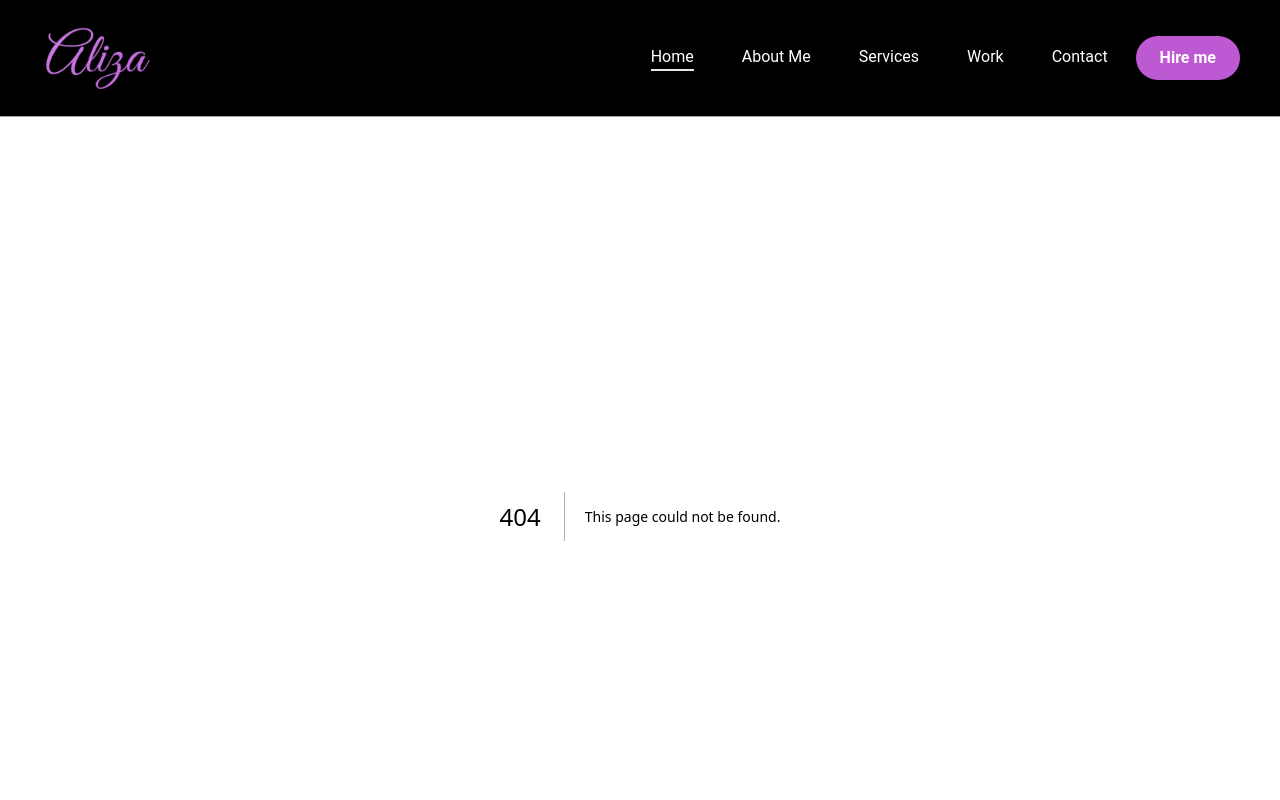
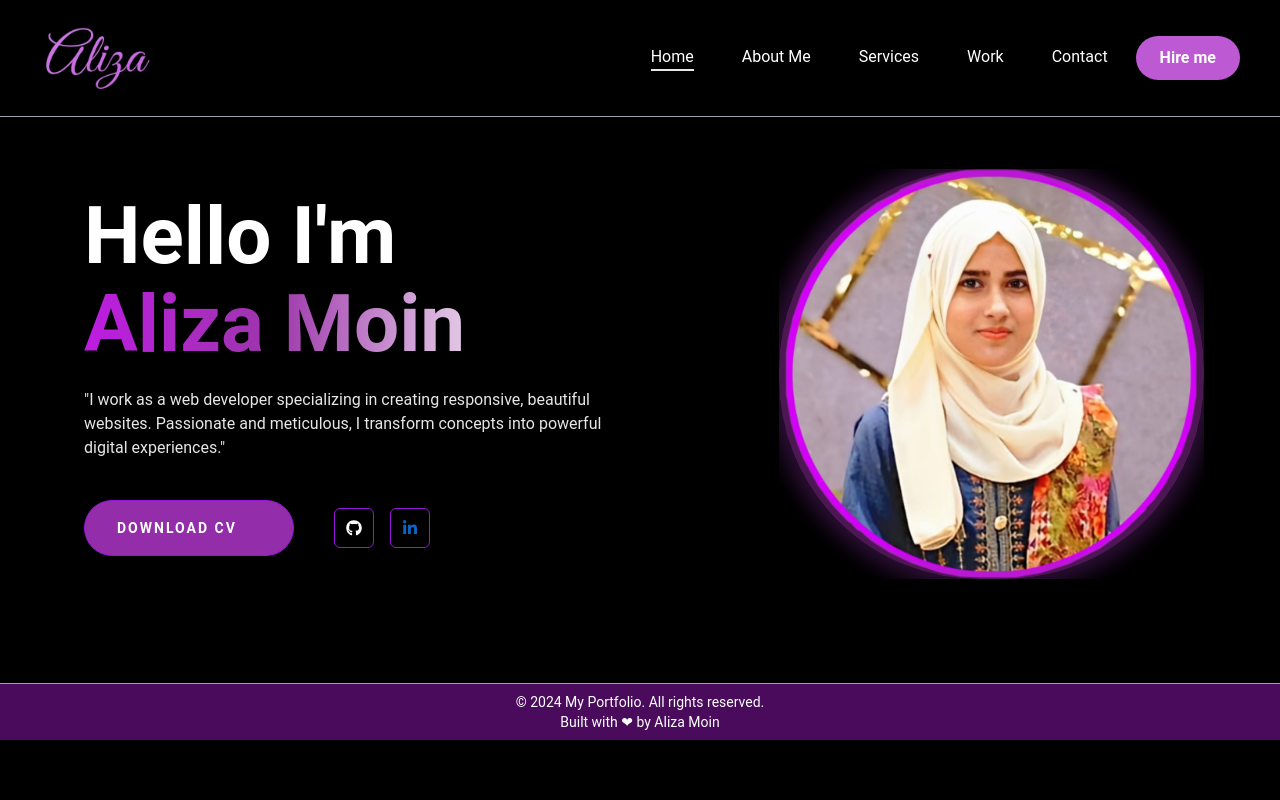
Before and after one commit to aliza-moin18/Personal-Portfolio, a Next.js app: page / in a window 1280 px wide. Before the commit this address had no page. Shown: the top 800 px of the page. Built offline with nearby package versions, Linux system fonts and the light colour scheme.

Commit message:
Add files via upload

```diff
--- /dev/null
+++ b/src/app/page.tsx
@@ -0,0 +1,62 @@
+"use client";
+
+import { Button } from '@/components/ui/button';
+import { FiDownload } from "react-icons/fi";
+import Social from '@/components/ui/Social';
+import Photo from '@/components/ui/Photo';
+import { motion } from "framer-motion";
+
+const Home = () => {
+  return (
+     <section className='h-full pt-0 pb-0 xl:pt-1 xl:pb-1 ml-14'>
+      <div className='container mx-auto h-full px-2 xl:px-7'>
+        <div className='flex flex-col xl:flex-row items-center justify-between xl:pt-12 xl:pb-5'>
+
+          <motion.div
+            initial={{ opacity: 0, x: -50 }}
+            animate={{ opacity: 1, x: 0 }}
+            transition={{ delay: 0.5, duration: 1, ease: "easeOut" }}
+            className='text-center xl:text-left order-2 xl:order-none'
+          >
+            <h1 className='h1 mb-5'>
+             Hello I&apos;m  <br />
+            <span className='bg-gradient-to-r from-[#bd1ce1] via-[#9d36ab]  to-[#e3c9e6] text-transparent bg-clip-text'> Aliza Moin </span> </h1>
+            <p className='max-w-[540px] mb-6 text-white/90'>&quot;I work as a web developer specializing in creating responsive, beautiful websites. Passionate and meticulous, I transform concepts into powerful digital experiences.&quot;  </p>
+
+         <div className='flex flex-col xl:flex-row items-center gap-10'>
+         <motion.a
+                 href="/My CV file.pdf"
+                 whileHover={{ scale: 1.1 }}
+                 whileTap={{ scale: 0.95 }}>
+
+            <Button
+                variant="outline"
+                size="lg"
+               className='uppercase flex items-center gap-1 bg-[#932daa] border-[#9615db] text-purple-700 hover:border-[#932daa] hover:bg-[#bd59d3] hover:text-white transition-colors px-5 mt-4' >
+               <span className='text-white p-3'> Download CV </span>
+               <FiDownload className='text-xl text-transparent bg-clip-text bg-gradient-to-r from-[#9615db] via-[#a066ff] to-white'/>
+             </Button>
+          </motion.a>
+
+          <div className='mb-1 xl:mb-2'>
+          <Social containerStyles="flex gap-4" iconStyles="w-10 h-10 border border-[#9615db] rounded-[6px] flex justify-center items-center text-[#9615db text-base hover:bg-[#333333] hover:text-white hover:transition-all duration-580 mt-6"/>
+         </div>
+       </div>
+     </motion.div>
+
+ {/* Animated Photo Section */}
+           <motion.div
+            initial={{ opacity: 0, y: 50 }}
+            animate={{ opacity: 1, y: 0 }}
+            transition={{ delay: 1, duration: 1, ease: "easeOut" }}
+            className='order-1 xl:order-none mb-5 xl:mb-0'>
+             <Photo />
+           </motion.div>
+
+        </div>
+      </div>
+    </section>
+  );
+};
+
+export default Home;
```
